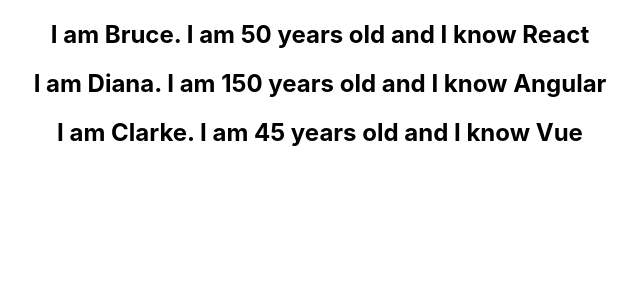
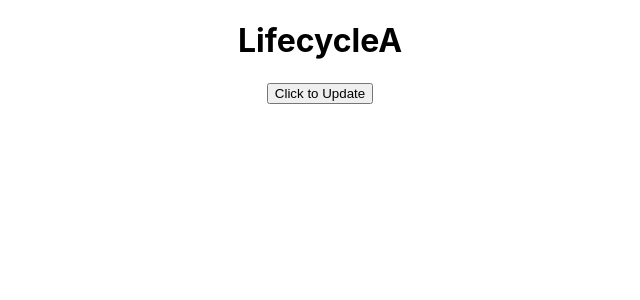
Before and after one commit to kakarot96/hello-world, a React (Create React App) app: page / in a window 1280 px wide. Shown: the top 300 px of the page, without its empty margins (320-960 px from the left). Built offline with nearby package versions, Linux system fonts and the light colour scheme.

Commit message:
LifeCycle Methods implemented

```diff
--- a/src/App.js
+++ b/src/App.js
@@ -8,11 +8,13 @@ import Counter from './Components/Counter'
 import EventBind from './Components/EventBind';
 import ParentComponent from './Components/ParentComponent';
 import NameList from './Components/NameList';
+import LifeCycleA from './Components/LifeCycleA';
 
 function App() {
   return (
     <div className="App">
-      <NameList/>
+      <LifeCycleA/>
+      {/* <NameList/> */}
       {/* <ParentComponent/> */}
       {/* <EventBind/> */}
       {/* <Message/> */}
--- /dev/null
+++ b/src/Components/LifeCycleA.js
@@ -0,0 +1,50 @@
+import React, { Component } from 'react'
+import LifeCycleB from './LifeCycleB'
+
+ class LifeCycleA extends Component {
+     constructor(props) {
+         super(props)
+
+         this.state = {
+              name:"LifecycleA"
+         }
+         console.log("LifeCycleA constructor")
+     }
+     static getDerivedStateFromProps(props,state){
+         console.log('LifeCycleA getDerivedStateFromProps')
+         return null;
+     }
+     componentDidMount(){
+        console.log('LifeCycleA componentDidMount')
+     }
+
+     shouldComponentUpdate(nextProps,nextState){
+        console.log('LifeCycleA shouldComponentUpdate')
+        return true;
+     }
+     getSnapshotBeforeUpdate(prevProps,prevState){
+        console.log('LifeCycleA getSnapshotBeforeUpdate');
+        return null;
+     }
+     componentDidUpdate(prevProps,prevState,snapshot){
+        console.log('LifeCycleA componentDidUpdate')
+
+     }
+     clickHandler(){
+        this.setState({
+            name: 'LifeCycle methods checked'
+        })
+    }
+    render() {
+        console.log('LifeCycleA render')
+        return (
+            <div>
+                <LifeCycleB/>
+                <h1>{this.state.name}</h1>
+                <button onClick={()=> this.clickHandler()}>Click to Update</button>
+            </div>
+        )
+    }
+}
+
+export default LifeCycleA
--- /dev/null
+++ b/src/Components/LifeCycleB.js
@@ -0,0 +1,41 @@
+import React, { Component } from 'react'
+
+ class LifeCycleB extends Component {
+     constructor(props) {
+         super(props)
+
+         this.state = {
+              name:"LifeCycleB"
+         }
+         console.log("LifeCycleB constructor")
+     }
+     static getDerivedStateFromProps(props,state){
+         console.log('LifeCycleB getDerivedStateFromProps')
+         return null;
+     }
+     componentDidMount(){
+        console.log('LifeCycleB componentDidMount')
+     }
+     shouldComponentUpdate(nextProps,nextState){
+        console.log('LifeCycleB shouldComponentUpdate')
+        return true;
+     }
+     getSnapshotBeforeUpdate(prevProps,prevState){
+        console.log('LifeCycleB getSnapshotBeforeUpdate');
+        return null;
+     }
+     componentDidUpdate(prevProps,prevState,snapshot){
+        console.log('LifeCycleB componentDidUpdate')
+
+     }
+
+    render() {
+        console.log('LifeCycleB render')
+        return (
+            <div>
+            </div>
+        )
+    }
+}
+
+export default LifeCycleB
--- a/src/Components/Person.js
+++ b/src/Components/Person.js
@@ -6,7 +6,7 @@ function Person({person}) {
         <div>
             <h2>
 
-                I am {person.name }. I am {person.age} years old and I know {person.skills}
+                I am {person.name}. I am {person.age} years old and I know {person.skills}
             </h2>
         </div>
     );
```
